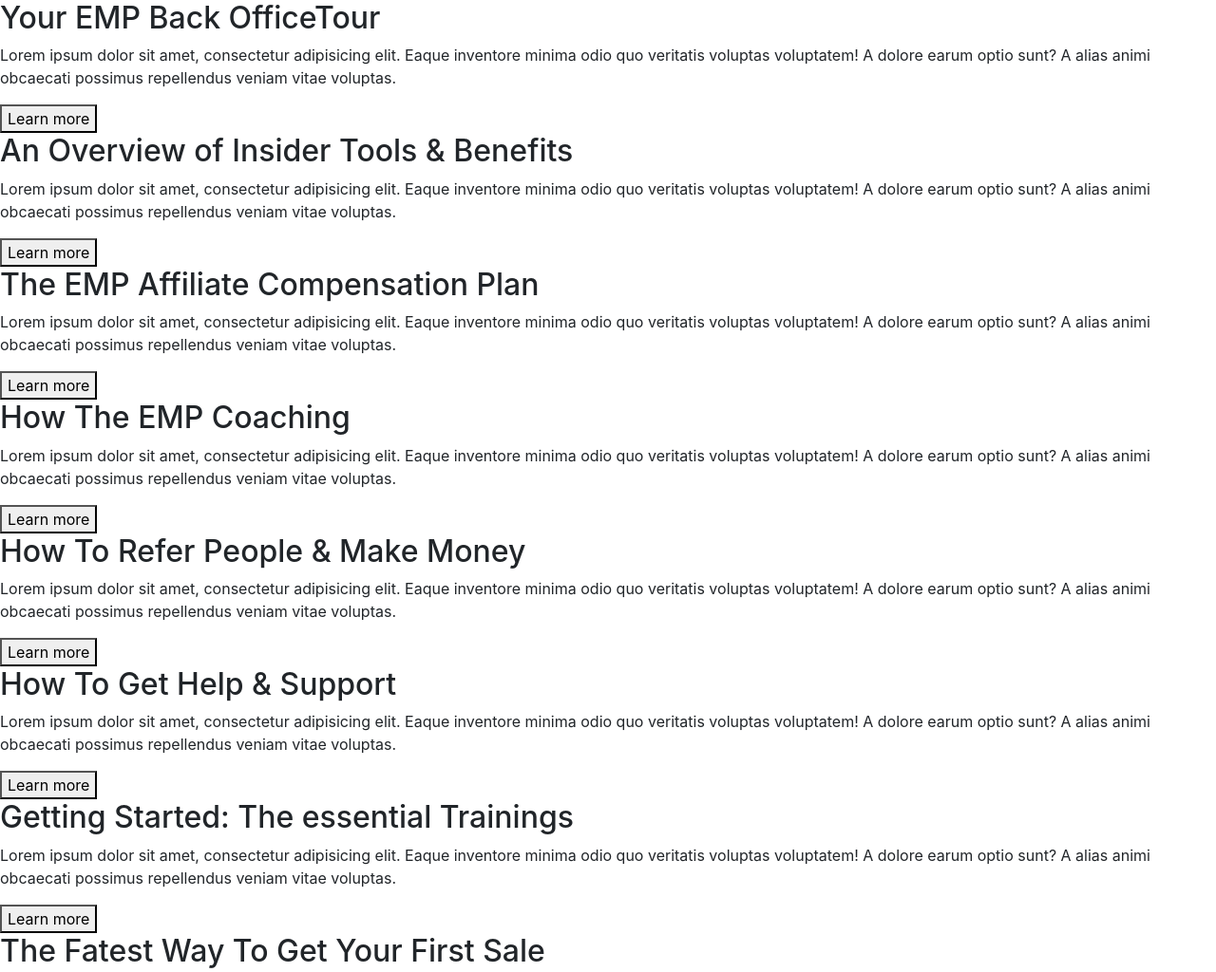
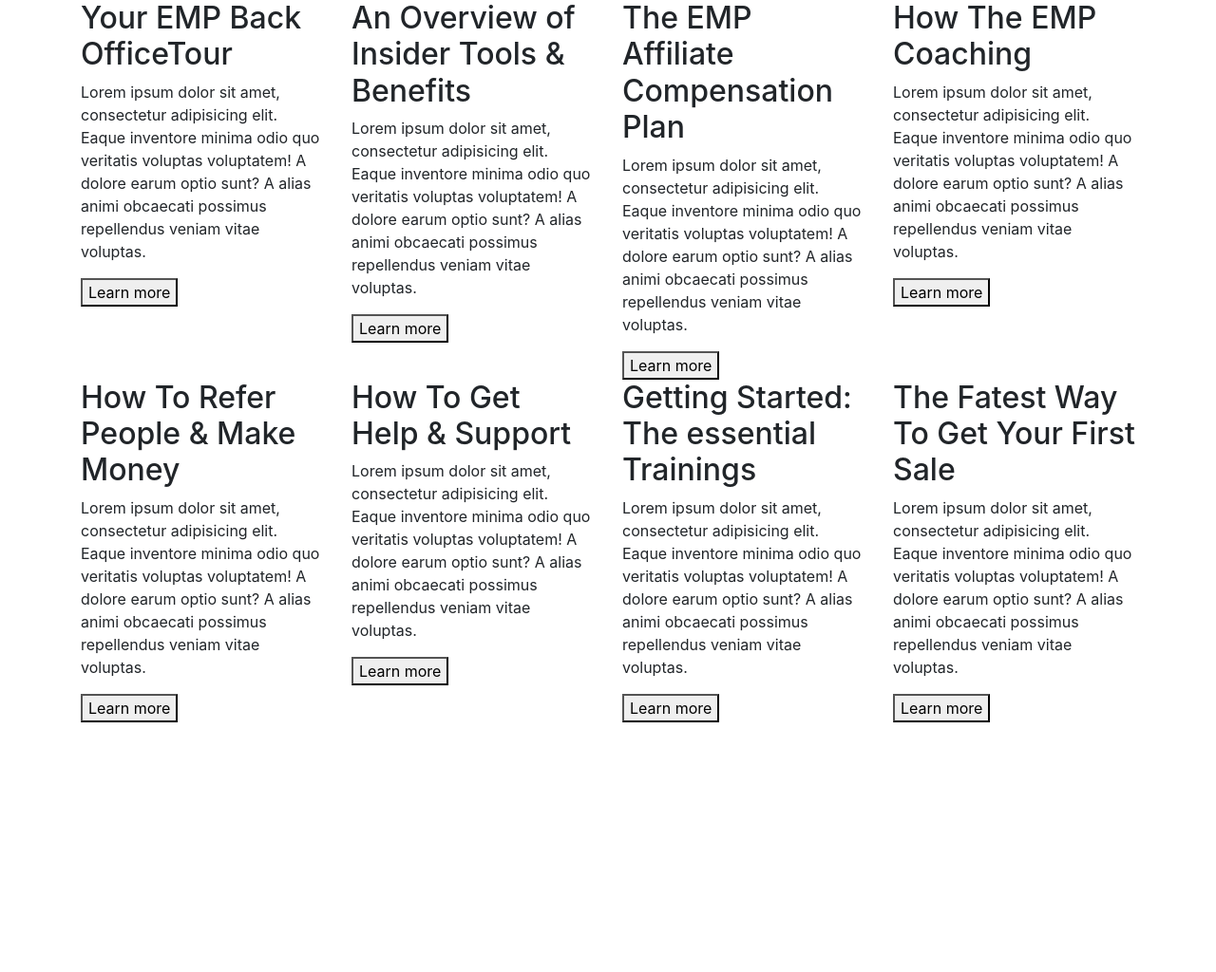
Before and after one commit to LeaDalibard/bootstrap-grid-away, a plain HTML site: page index.html in a window 1280 px wide. Shown: the top 1024 px of the page at 95% size. After the commit the page ends 800 px from the top, so only its background shows below. Drawn offline with nearby package versions, Linux system fonts and the light colour scheme.

Commit message:
Making a 2 rows, 4 columns grid

```diff
--- a/index.html
+++ b/index.html
@@ -6,57 +6,86 @@
           content="width=device-width, user-scalable=no, initial-scale=1.0, maximum-scale=1.0, minimum-scale=1.0">
     <meta http-equiv="X-UA-Compatible" content="ie=edge">
     <title>Bootstrap Grid Away</title>
-    <link rel="stylesheet" href="https://stackpath.bootstrapcdn.com/bootstrap/4.5.2/css/bootstrap.min.css" integrity="sha384-JcKb8q3iqJ61gNV9KGb8thSsNjpSL0n8PARn9HuZOnIxN0hoP+VmmDGMN5t9UJ0Z" crossorigin="anonymous">
+    <link rel="stylesheet" href="https://stackpath.bootstrapcdn.com/bootstrap/4.5.2/css/bootstrap.min.css"
+          integrity="sha384-JcKb8q3iqJ61gNV9KGb8thSsNjpSL0n8PARn9HuZOnIxN0hoP+VmmDGMN5t9UJ0Z" crossorigin="anonymous">
 
 </head>
 <body>
-
-<section>
+<div class="container">
+    <div class="row">
+        <section class="col-3">
             <h2>Your EMP Back OfficeTour</h2>
-    <p>Lorem ipsum dolor sit amet, consectetur adipisicing elit. Eaque inventore minima odio quo veritatis voluptas voluptatem! A dolore earum optio sunt? A alias animi obcaecati possimus repellendus veniam vitae voluptas.</p>
+            <p>Lorem ipsum dolor sit amet, consectetur adipisicing elit. Eaque inventore minima odio quo veritatis
+                voluptas voluptatem! A dolore earum optio sunt? A alias animi obcaecati possimus repellendus veniam
+                vitae voluptas.</p>
             <button>Learn more</button>
         </section>
-<section>
+        <section class="col-3">
             <h2>An Overview of Insider Tools & Benefits</h2>
-    <p>Lorem ipsum dolor sit amet, consectetur adipisicing elit. Eaque inventore minima odio quo veritatis voluptas voluptatem! A dolore earum optio sunt? A alias animi obcaecati possimus repellendus veniam vitae voluptas.</p>
+            <p>Lorem ipsum dolor sit amet, consectetur adipisicing elit. Eaque inventore minima odio quo veritatis
+                voluptas voluptatem! A dolore earum optio sunt? A alias animi obcaecati possimus repellendus veniam
+                vitae voluptas.</p>
             <button>Learn more</button>
         </section>
-<section>
+        <section class="col-3">
             <h2>The EMP Affiliate Compensation Plan</h2>
-    <p>Lorem ipsum dolor sit amet, consectetur adipisicing elit. Eaque inventore minima odio quo veritatis voluptas voluptatem! A dolore earum optio sunt? A alias animi obcaecati possimus repellendus veniam vitae voluptas.</p>
+            <p>Lorem ipsum dolor sit amet, consectetur adipisicing elit. Eaque inventore minima odio quo veritatis
+                voluptas voluptatem! A dolore earum optio sunt? A alias animi obcaecati possimus repellendus veniam
+                vitae voluptas.</p>
             <button>Learn more</button>
         </section>
-<section>
+        <section class="col-3">
             <h2>How The EMP Coaching</h2>
-    <p>Lorem ipsum dolor sit amet, consectetur adipisicing elit. Eaque inventore minima odio quo veritatis voluptas voluptatem! A dolore earum optio sunt? A alias animi obcaecati possimus repellendus veniam vitae voluptas.</p>
+            <p>Lorem ipsum dolor sit amet, consectetur adipisicing elit. Eaque inventore minima odio quo veritatis
+                voluptas voluptatem! A dolore earum optio sunt? A alias animi obcaecati possimus repellendus veniam
+                vitae voluptas.</p>
             <button>Learn more</button>
         </section>
-<section>
+    </div>
+    <div class="row">
+        <section class="col-3">
             <h2>How To Refer People & Make Money</h2>
-    <p>Lorem ipsum dolor sit amet, consectetur adipisicing elit. Eaque inventore minima odio quo veritatis voluptas voluptatem! A dolore earum optio sunt? A alias animi obcaecati possimus repellendus veniam vitae voluptas.</p>
+            <p>Lorem ipsum dolor sit amet, consectetur adipisicing elit. Eaque inventore minima odio quo veritatis
+                voluptas
+                voluptatem! A dolore earum optio sunt? A alias animi obcaecati possimus repellendus veniam vitae
+                voluptas.</p>
             <button>Learn more</button>
         </section>
-<section>
+        <section class="col-3">
             <h2>How To Get Help & Support</h2>
-    <p>Lorem ipsum dolor sit amet, consectetur adipisicing elit. Eaque inventore minima odio quo veritatis voluptas voluptatem! A dolore earum optio sunt? A alias animi obcaecati possimus repellendus veniam vitae voluptas.</p>
-    <button>Learn more</button>
-    <section>
-        <h2>Getting Started: The essential Trainings</h2>
-        <p>Lorem ipsum dolor sit amet, consectetur adipisicing elit. Eaque inventore minima odio quo veritatis voluptas voluptatem! A dolore earum optio sunt? A alias animi obcaecati possimus repellendus veniam vitae voluptas.</p>
+            <p>Lorem ipsum dolor sit amet, consectetur adipisicing elit. Eaque inventore minima odio quo veritatis
+                voluptas
+                voluptatem! A dolore earum optio sunt? A alias animi obcaecati possimus repellendus veniam vitae
+                voluptas.</p>
             <button>Learn more</button>
         </section>
-    <section>
-        <h2>The Fatest Way To Get Your First Sale</h2>
-        <p>Lorem ipsum dolor sit amet, consectetur adipisicing elit. Eaque inventore minima odio quo veritatis voluptas voluptatem! A dolore earum optio sunt? A alias animi obcaecati possimus repellendus veniam vitae voluptas.</p>
+        <section class="col-3">
+            <h2>Getting Started: The essential Trainings</h2>
+            <p>Lorem ipsum dolor sit amet, consectetur adipisicing elit. Eaque inventore minima odio quo veritatis
+                voluptas voluptatem! A dolore earum optio sunt? A alias animi obcaecati possimus repellendus veniam
+                vitae voluptas.</p>
             <button>Learn more</button>
         </section>
+        <section class="col-3">
+            <h2>The Fatest Way To Get Your First Sale</h2>
+            <p>Lorem ipsum dolor sit amet, consectetur adipisicing elit. Eaque inventore minima odio quo veritatis
+                voluptas voluptatem! A dolore earum optio sunt? A alias animi obcaecati possimus repellendus veniam
+                vitae voluptas.</p>
+            <button>Learn more</button>
         </section>
-
+    </div>
+</div>
 <!-- JavaScript -->
 
-<script src="https://code.jquery.com/jquery-3.5.1.slim.min.js" integrity="sha384-DfXdz2htPH0lsSSs5nCTpuj/zy4C+OGpamoFVy38MVBnE+IbbVYUew+OrCXaRkfj" crossorigin="anonymous"></script>
-<script src="https://cdn.jsdelivr.net/npm/popper.js@1.16.1/dist/umd/popper.min.js" integrity="sha384-9/reFTGAW83EW2RDu2S0VKaIzap3H66lZH81PoYlFhbGU+6BZp6G7niu735Sk7lN" crossorigin="anonymous"></script>
-<script src="https://stackpath.bootstrapcdn.com/bootstrap/4.5.2/js/bootstrap.min.js" integrity="sha384-B4gt1jrGC7Jh4AgTPSdUtOBvfO8shuf57BaghqFfPlYxofvL8/KUEfYiJOMMV+rV" crossorigin="anonymous"></script>
+<script src="https://code.jquery.com/jquery-3.5.1.slim.min.js"
+        integrity="sha384-DfXdz2htPH0lsSSs5nCTpuj/zy4C+OGpamoFVy38MVBnE+IbbVYUew+OrCXaRkfj"
+        crossorigin="anonymous"></script>
+<script src="https://cdn.jsdelivr.net/npm/popper.js@1.16.1/dist/umd/popper.min.js"
+        integrity="sha384-9/reFTGAW83EW2RDu2S0VKaIzap3H66lZH81PoYlFhbGU+6BZp6G7niu735Sk7lN"
+        crossorigin="anonymous"></script>
+<script src="https://stackpath.bootstrapcdn.com/bootstrap/4.5.2/js/bootstrap.min.js"
+        integrity="sha384-B4gt1jrGC7Jh4AgTPSdUtOBvfO8shuf57BaghqFfPlYxofvL8/KUEfYiJOMMV+rV"
+        crossorigin="anonymous"></script>
 </body>
 
 </html>
```
Lines whose indentation alone changed are shown as unchanged.
